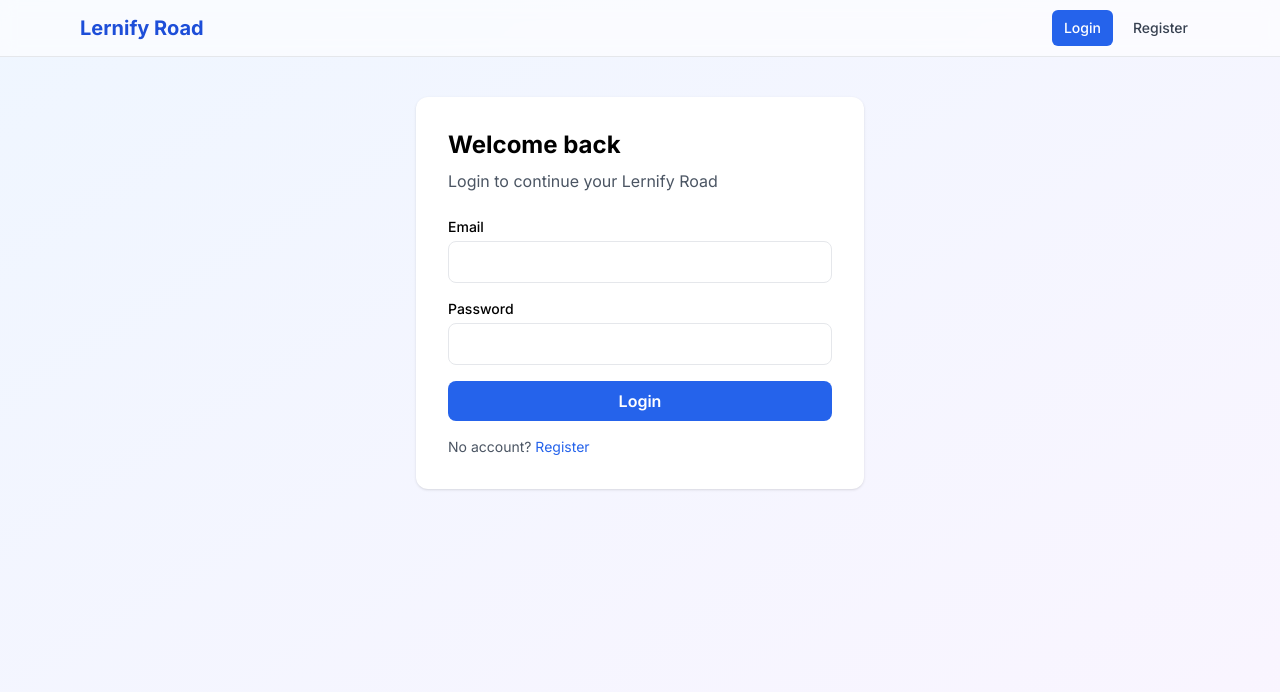
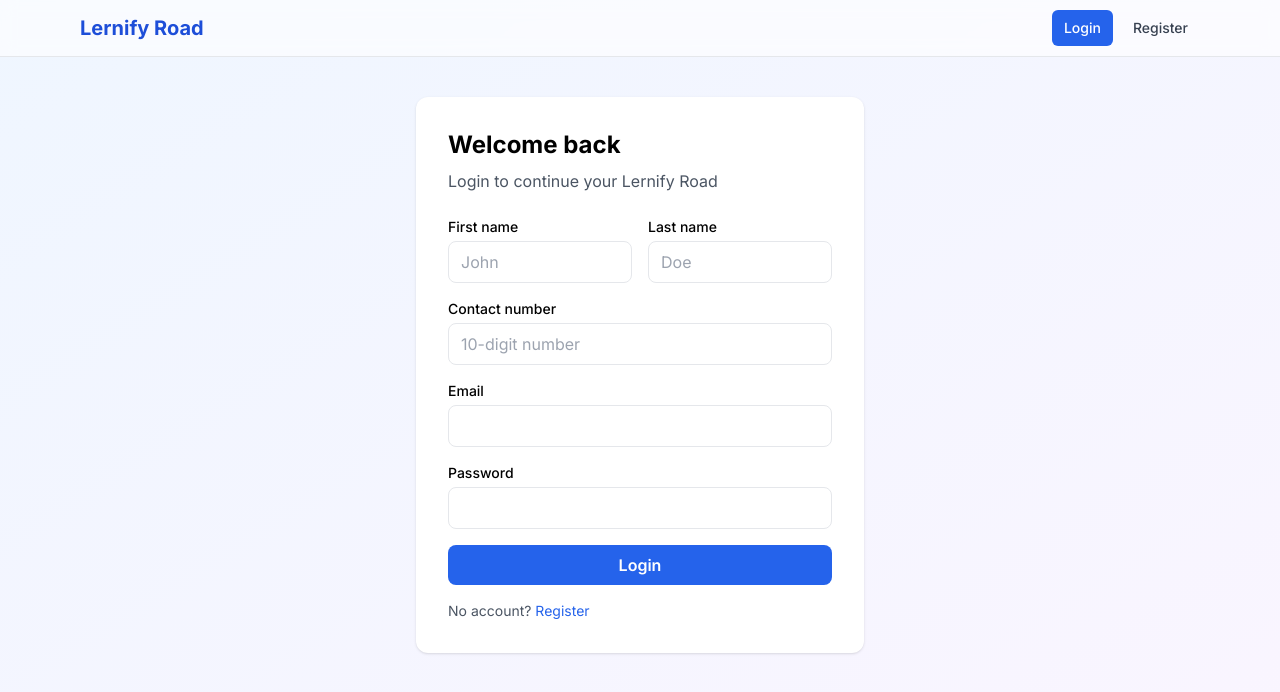
Before and after one commit to gramtop961/frontend-repo_a7zzlni8_cqkbc7, a React (Vite) app: page /login in a window 1280 px wide. Shown: the top 692 px of the page. Built offline with nearby package versions, Linux system fonts and the light colour scheme; no server answers; a web font is replaced by a local one.

Commit message:
Update project prj_a7zzlni8 - 2025-11-12T04:20:21.194Z

```diff
--- a/src/pages/Login.jsx
+++ b/src/pages/Login.jsx
@@ -6,15 +6,79 @@ import Navbar from '../Navbar'
 export default function Login() {
   const [email, setEmail] = useState('')
   const [password, setPassword] = useState('')
+  const [firstName, setFirstName] = useState('')
+  const [lastName, setLastName] = useState('')
+  const [contact, setContact] = useState('')
+
+  const [errors, setErrors] = useState({})
+  const [touched, setTouched] = useState({})
   const [loading, setLoading] = useState(false)
   const [error, setError] = useState('')
   const navigate = useNavigate()
 
+  const nameRegex = /^[A-Za-z][A-Za-z\s'-]{0,48}[A-Za-z]$/ // 2-50 chars, letters with optional space/hyphen/apostrophe
+  const contactRegex = /^\d{10}$/
+
+  const validate = (fieldValues = {}) => {
+    const v = { ...errors }
+    if ('firstName' in fieldValues) {
+      if (!firstName) v.firstName = 'First name is required'
+      else if (!nameRegex.test(firstName)) v.firstName = 'Use only letters (2-50), may include spaces, hyphens, apostrophes'
+      else delete v.firstName
+    }
+    if ('lastName' in fieldValues) {
+      if (!lastName) v.lastName = 'Last name is required'
+      else if (!nameRegex.test(lastName)) v.lastName = 'Use only letters (2-50), may include spaces, hyphens, apostrophes'
+      else delete v.lastName
+    }
+    if ('contact' in fieldValues) {
+      if (!contact) v.contact = 'Contact number is required'
+      else if (!contactRegex.test(contact)) v.contact = 'Enter a valid 10-digit number'
+      else delete v.contact
+    }
+    setErrors(v)
+    return v
+  }
+
+  const isFormValid = () => {
+    const v = validate({ firstName, lastName, contact })
+    return Object.keys(v).length === 0
+  }
+
+  const handleBlur = (field) => {
+    setTouched((t) => ({ ...t, [field]: true }))
+    if (field === 'firstName') validate({ firstName })
+    if (field === 'lastName') validate({ lastName })
+    if (field === 'contact') validate({ contact })
+  }
+
+  const handleContactChange = (e) => {
+    // Allow only digits and limit to 10
+    const value = e.target.value.replace(/\D/g, '').slice(0, 10)
+    setContact(value)
+    validate({ contact: value })
+  }
+
+  const handleNameChange = (setter, key) => (e) => {
+    // Trim leading spaces, keep only valid characters for feedback
+    const raw = e.target.value
+    const cleaned = raw.replace(/[^A-Za-z\s'-]/g, '')
+    setter(cleaned)
+    validate({ [key]: cleaned })
+  }
+
   const submit = async (e) => {
     e.preventDefault()
     setError('')
+
+    if (!isFormValid()) {
+      setTouched({ firstName: true, lastName: true, contact: true })
+      return
+    }
+
     setLoading(true)
     try {
+      // Backend login requires only email/password. Extra fields validated client-side only.
       const res = await api('/auth/login', { method: 'POST', body: { email, password }, auth: false })
       setToken(res.token)
       navigate('/domains')
@@ -33,6 +97,57 @@ export default function Login() {
         <p className="text-gray-600 mb-6">Login to continue your Lernify Road</p>
         {error && <div className="mb-4 text-sm text-red-600 bg-red-50 p-2 rounded">{error}</div>}
         <form onSubmit={submit} className="space-y-4">
+          <div className="grid grid-cols-1 sm:grid-cols-2 gap-4">
+            <div>
+              <label className="block text-sm font-medium mb-1">First name</label>
+              <input
+                type="text"
+                value={firstName}
+                onChange={handleNameChange(setFirstName, 'firstName')}
+                onBlur={() => handleBlur('firstName')}
+                required
+                placeholder="John"
+                className={`w-full border rounded-lg px-3 py-2 focus:outline-none focus:ring-2 ${errors.firstName && touched.firstName ? 'border-red-500 focus:ring-red-500' : 'focus:ring-blue-500'}`}
+              />
+              {errors.firstName && touched.firstName && (
+                <p className="mt-1 text-xs text-red-600">{errors.firstName}</p>
+              )}
+            </div>
+            <div>
+              <label className="block text-sm font-medium mb-1">Last name</label>
+              <input
+                type="text"
+                value={lastName}
+                onChange={handleNameChange(setLastName, 'lastName')}
+                onBlur={() => handleBlur('lastName')}
+                required
+                placeholder="Doe"
+                className={`w-full border rounded-lg px-3 py-2 focus:outline-none focus:ring-2 ${errors.lastName && touched.lastName ? 'border-red-500 focus:ring-red-500' : 'focus:ring-blue-500'}`}
+              />
+              {errors.lastName && touched.lastName && (
+                <p className="mt-1 text-xs text-red-600">{errors.lastName}</p>
+              )}
+            </div>
+          </div>
+
+          <div>
+            <label className="block text-sm font-medium mb-1">Contact number</label>
+            <input
+              type="tel"
+              inputMode="numeric"
+              pattern="\\d{10}"
+              value={contact}
+              onChange={handleContactChange}
+              onBlur={() => handleBlur('contact')}
+              required
+              placeholder="10-digit number"
+              className={`w-full border rounded-lg px-3 py-2 focus:outline-none focus:ring-2 ${errors.contact && touched.contact ? 'border-red-500 focus:ring-red-500' : 'focus:ring-blue-500'}`}
+            />
+            {errors.contact && touched.contact && (
+              <p className="mt-1 text-xs text-red-600">{errors.contact}</p>
+            )}
+          </div>
+
           <div>
             <label className="block text-sm font-medium mb-1">Email</label>
             <input type="email" value={email} onChange={(e)=>setEmail(e.target.value)} required className="w-full border rounded-lg px-3 py-2 focus:outline-none focus:ring-2 focus:ring-blue-500"/>
```
Also changed, not shown: 1 other file (tests, documents, lock files or other folders).
